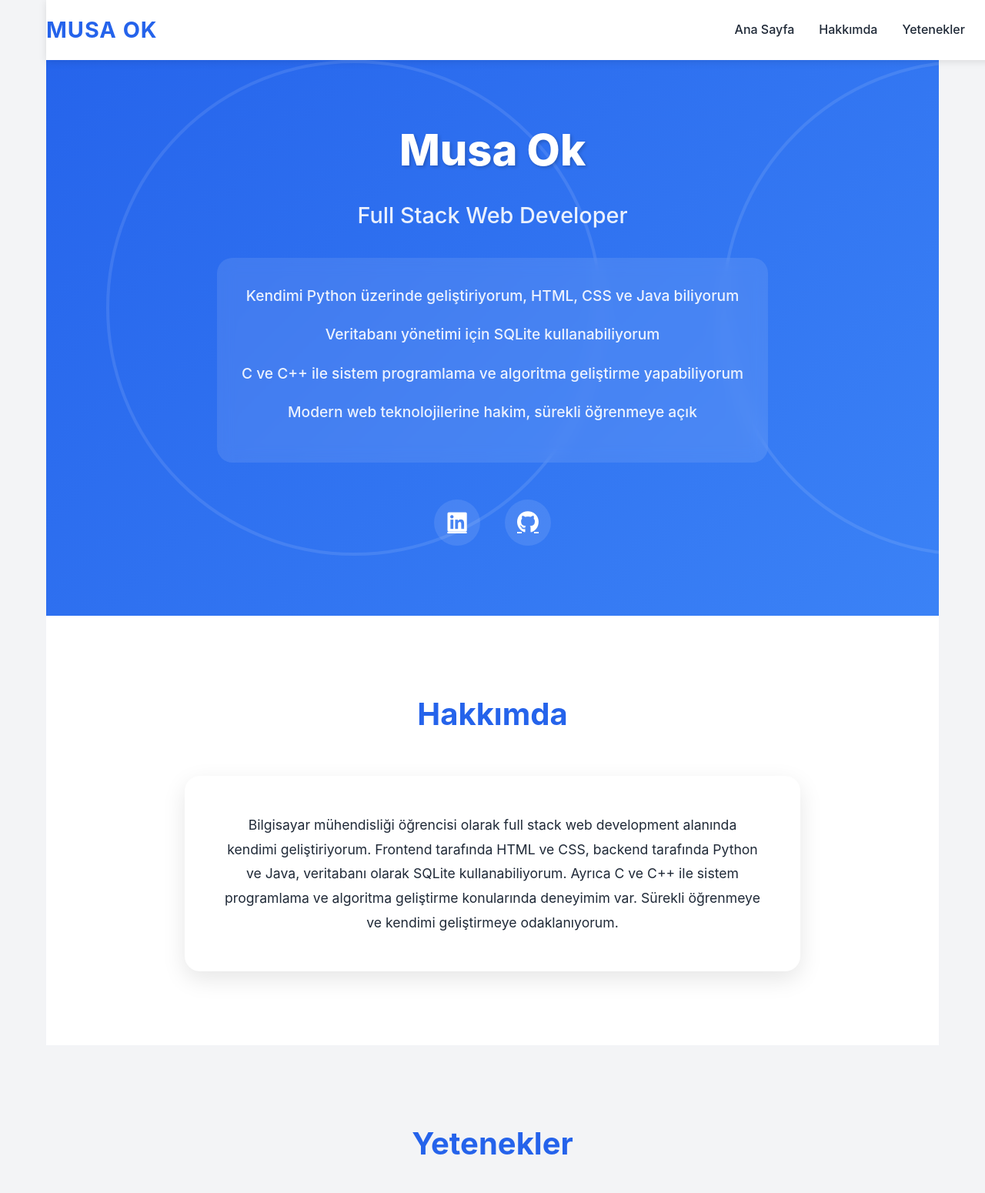
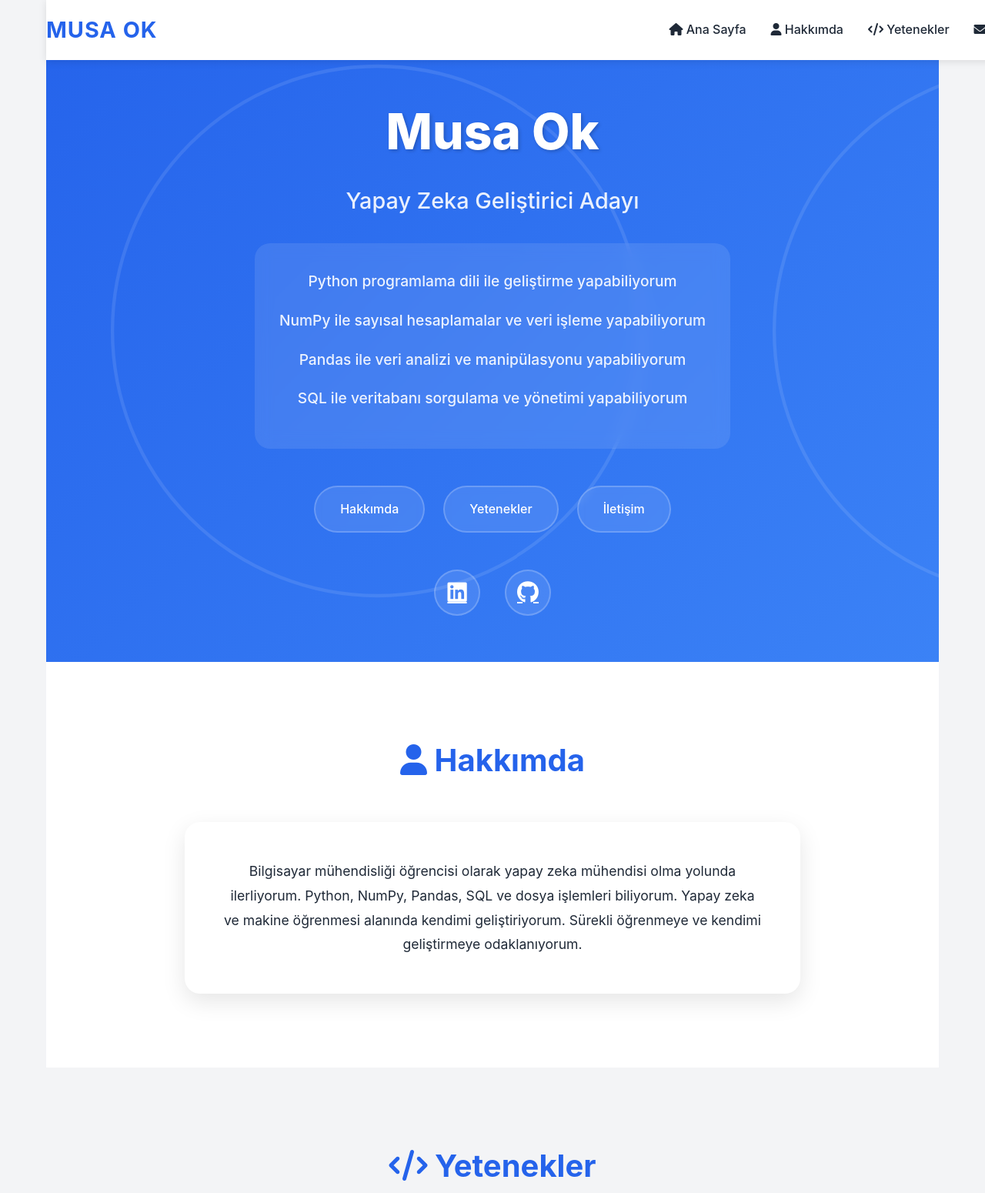
Before and after one commit to musa-arrow/mySite, a plain HTML site: page index.html in a window 1280 px wide. Shown: the top 1550 px of the page at 77% size. Drawn offline with Linux system fonts and the light colour scheme.

Commit message:
Add files via upload

```diff
--- a/index.html
+++ b/index.html
@@ -3,7 +3,7 @@
 <head>
     <meta charset="UTF-8">
     <meta name="viewport" content="width=device-width, initial-scale=1.0">
-    <title>Musa Ok - Python Developer Adayı</title>
+    <title>Yeni Proje</title>
     <link rel="stylesheet" href="https://cdnjs.cloudflare.com/ajax/libs/font-awesome/6.0.0/css/all.min.css">
     <link rel="stylesheet" href="style.css">
 </head>
@@ -13,10 +13,10 @@
             <nav>
                 <div class="logo">Musa Ok</div>
                 <ul class="nav-links">
-                    <li><a href="#home">Ana Sayfa</a></li>
-                    <li><a href="#about">Hakkımda</a></li>
-                    <li><a href="#skills">Yetenekler</a></li>
-                    <li><a href="#contact">İletişim</a></li>
+                    <li><a href="#home"><i class="fas fa-home"></i> Ana Sayfa</a></li>
+                    <li><a href="#about"><i class="fas fa-user"></i> Hakkımda</a></li>
+                    <li><a href="#skills"><i class="fas fa-code"></i> Yetenekler</a></li>
+                    <li><a href="#contact"><i class="fas fa-envelope"></i> İletişim</a></li>
                 </ul>
             </nav>
         </header>
@@ -24,12 +24,17 @@
         <section id="home" class="hero">
             <div class="hero-content">
                 <h1 id="name">Musa Ok</h1>
-                <p id="title">Python Developer Adayı</p>
+                <p id="title">Yapay Zeka Geliştirici Adayı</p>
                 <div class="hero-description">
-                    <p>Kendimi Python üzerinde geliştiriyorum, HTML, CSS ve Java biliyorum</p>
-                    <p>Veritabanı yönetimi için SQLite kullanabiliyorum</p>
-                    <p>C ve C++ ile sistem programlama ve algoritma geliştirme yapabiliyorum</p>
-                    <p>Modern web teknolojilerine hakim, sürekli öğrenmeye açık</p>
+                    <p>Python programlama dili ile geliştirme yapabiliyorum</p>
+                    <p>NumPy ile sayısal hesaplamalar ve veri işleme yapabiliyorum</p>
+                    <p>Pandas ile veri analizi ve manipülasyonu yapabiliyorum</p>
+                    <p>SQL ile veritabanı sorgulama ve yönetimi yapabiliyorum</p>
+                </div>
+                <div class="hero-buttons">
+                    <a href="#about" class="modern-button">Hakkımda</a>
+                    <a href="#skills" class="modern-button">Yetenekler</a>
+                    <a href="#contact" class="modern-button">İletişim</a>
                 </div>
                 <div class="social-links">
                     <a href="https://www.linkedin.com/in/musa-ok-416671351" target="_blank" class="social-icon"><i class="fab fa-linkedin"></i></a>
@@ -39,62 +44,65 @@
         </section>
 
         <section id="about" class="about">
-            <h2>Hakkımda</h2>
+            <h2><i class="fas fa-user"></i> Hakkımda</h2>
             <div class="about-content">
                 <div class="about-text">
-                    <p id="about-text">Bilgisayar mühendisliği öğrencisi olarak full stack developer olma yolunda ilerliyorum. Frontend tarafında HTML ve CSS, backend tarafında Python ve Java, veritabanı olarak SQLite kullanabiliyorum. Ayrıca C ve C++ ile sistem programlama ve algoritma geliştirme konularında deneyimim var. Sürekli öğrenmeye ve kendimi geliştirmeye odaklanıyorum.</p>
+                    <p id="about-text"></p>
                 </div>
             </div>
         </section>
 
         <section id="skills" class="skills">
-            <h2>Yetenekler</h2>
+            <h2><i class="fas fa-code"></i> Yetenekler</h2>
             <div class="skills-container" id="skills-container">
-                <!-- Yetenekler JavaScript ile eklenecek -->
             </div>
         </section>
 
         <section id="contact" class="contact">
-            <h2>İletişim</h2>
+            <h2><i class="fas fa-envelope"></i> İletişim</h2>
             <div class="contact-info">
                 <p><i class="fas fa-envelope"></i> <span id="email">musaok425@gmail.com</span></p>
                 <p><i class="fas fa-phone"></i> <span id="phone">05454117205</span></p>
             </div>
+            <div class="social-links">
+                <a href="https://www.linkedin.com/in/musa-ok-416671351" target="_blank" class="social-icon"><i class="fab fa-linkedin"></i></a>
+                <a href="https://github.com/TheLastKnightofCode" target="_blank" class="social-icon"><i class="fab fa-github"></i></a>
+            </div>
         </section>
 
         <footer>
-            <p>&copy; 2024 Musa Ok. Tüm hakları saklıdır.</p>
+            <p></p>
         </footer>
     </div>
 
     <div class="edit-form" id="edit-form">
-        <h2>Profil Bilgilerini Düzenle</h2>
+        <h2></h2>
         <form id="profile-form">
             <div class="form-group">
-                <label for="input-name">İsim Soyisim:</label>
+                <label for="input-name"></label>
                 <input type="text" id="input-name" required>
             </div>
             <div class="form-group">
-                <label for="input-title">Meslek/Unvan:</label>
+                <label for="input-title"></label>
                 <input type="text" id="input-title" required>
             </div>
             <div class="form-group">
-                <label for="input-about">Hakkımda:</label>
+                <label for="input-about"></label>
                 <textarea id="input-about" required></textarea>
             </div>
             <div class="form-group">
-                <label for="input-email">E-posta:</label>
+                <label for="input-email"></label>
                 <input type="email" id="input-email" required>
             </div>
             <div class="form-group">
-                <label for="input-phone">Telefon:</label>
+                <label for="input-phone"></label>
                 <input type="tel" id="input-phone" required>
             </div>
             <div class="form-group">
-                <label for="input-skills">Yetenekler (virgülle ayırın):</label>
+                <label for="input-skills"></label>
                 <input type="text" id="input-skills" required>
             </div>
-            <button type="submit">Kaydet</button>
+            <button type="submit"></button>
         </form>
     </div>
 
--- a/script.js
+++ b/script.js
@@ -6,11 +6,11 @@ document.addEventListener('DOMContentLoaded', () => {
     // Default profile data
     const defaultProfileData = {
         name: "Musa Ok",
-        title: "Full Stack Web Developer",
-        about: "Bilgisayar mühendisliği öğrencisi olarak full stack web development alanında kendimi geliştiriyorum. Frontend tarafında HTML ve CSS, backend tarafında Python ve Java, veritabanı olarak SQLite kullanabiliyorum. Ayrıca C ve C++ ile sistem programlama ve algoritma geliştirme konularında deneyimim var. Sürekli öğrenmeye ve kendimi geliştirmeye odaklanıyorum.",
+        title: "Yapay Zeka Geliştirici Adayı",
+        about: "Bilgisayar mühendisliği öğrencisi olarak yapay zeka mühendisi olma yolunda ilerliyorum. Python, NumPy, Pandas, SQL ve dosya işlemleri biliyorum. Yapay zeka ve makine öğrenmesi alanında kendimi geliştiriyorum. Sürekli öğrenmeye ve kendimi geliştirmeye odaklanıyorum.",
         email: "musaok425@gmail.com",
         phone: "05454117205",
-        skills: ["Python", "Java", "HTML", "CSS", "C", "C++", "SQLite", "Dosya İşlemleri", "Cursor AI Kullanımı"]
+        skills: ["Python", "NumPy", "Pandas", "HTML", "CSS", "Cursor AI", "Java", "C", "C++", "Dosya İşlemleri", "SQL"]
     };
 
     // Set default values in form
@@ -99,4 +99,31 @@ document.addEventListener('DOMContentLoaded', () => {
             });
         });
     });
+
+    // Add animation on scroll
+    const animateOnScroll = () => {
+        const elements = document.querySelectorAll('.about-content, .skills-container, .contact-info');
+        elements.forEach(element => {
+            const elementTop = element.getBoundingClientRect().top;
+            const elementBottom = element.getBoundingClientRect().bottom;
+            const isVisible = (elementTop < window.innerHeight) && (elementBottom >= 0);
+
+            if (isVisible) {
+                element.style.opacity = '1';
+                element.style.transform = 'translateY(0)';
+            }
+        });
+    };
+
+    // Initial animation setup
+    document.querySelectorAll('.about-content, .skills-container, .contact-info').forEach(element => {
+        element.style.opacity = '0';
+        element.style.transform = 'translateY(20px)';
+        element.style.transition = 'opacity 0.5s ease, transform 0.5s ease';
+    });
+
+    // Add scroll event listener
+    window.addEventListener('scroll', animateOnScroll);
+    // Initial check
+    animateOnScroll();
 });
--- a/style.css
+++ b/style.css
@@ -2,17 +2,6 @@
     margin: 0;
     padding: 0;
     box-sizing: border-box;
-}
-
-:root {
-    --primary-color: #2563eb;
-    --secondary-color: #3b82f6;
-    --accent-color: #60a5fa;
-    --text-color: #1f2937;
-    --light-bg: #f3f4f6;
-    --dark-bg: #1e293b;
-    --white: #ffffff;
-    --gradient: linear-gradient(135deg, var(--primary-color), var(--secondary-color));
 }
 
 body {
@@ -26,6 +15,17 @@ body {
     max-width: 1200px;
     margin: 0 auto;
     padding: 0 20px;
+}
+
+:root {
+    --primary-color: #2563eb;
+    --secondary-color: #3b82f6;
+    --accent-color: #60a5fa;
+    --text-color: #1f2937;
+    --light-bg: #f3f4f6;
+    --dark-bg: #1e293b;
+    --white: #ffffff;
+    --gradient: linear-gradient(135deg, var(--primary-color), var(--secondary-color));
 }
 
 /* Header Styles */
@@ -119,10 +119,11 @@ nav {
 }
 
 .hero-content h1 {
-    font-size: 3.5rem;
+    font-size: 4rem;
     margin-bottom: 1rem;
     font-weight: 800;
     text-shadow: 2px 2px 4px rgba(0, 0, 0, 0.2);
+    animation: fadeInDown 1s ease;
 }
 
 .hero-content p {
@@ -130,6 +131,7 @@ nav {
     margin-bottom: 2rem;
     font-weight: 500;
     opacity: 0.9;
+    animation: fadeInUp 1s ease;
 }
 
 .hero-description {
@@ -139,6 +141,7 @@ nav {
     padding: 2rem;
     border-radius: 20px;
     backdrop-filter: blur(10px);
+    animation: fadeIn 1.5s ease;
 }
 
 .hero-description p {
@@ -148,10 +151,71 @@ nav {
     line-height: 1.8;
 }
 
+.hero-buttons {
+    display: flex;
+    justify-content: center;
+    gap: 1.5rem;
+    margin-bottom: 3rem;
+    animation: fadeInUp 1.5s ease;
+}
+
+.modern-button {
+    display: inline-block;
+    padding: 1rem 2rem;
+    background: rgba(255, 255, 255, 0.1);
+    color: var(--white);
+    text-decoration: none;
+    border-radius: 50px;
+    font-weight: 500;
+    transition: all 0.3s ease;
+    border: 2px solid rgba(255, 255, 255, 0.2);
+    backdrop-filter: blur(5px);
+}
+
+.modern-button:hover {
+    background: rgba(255, 255, 255, 0.2);
+    transform: translateY(-3px);
+    box-shadow: 0 5px 15px rgba(0, 0, 0, 0.2);
+}
+
+/* Animations */
+@keyframes fadeInDown {
+    from {
+        opacity: 0;
+        transform: translateY(-20px);
+    }
+    to {
+        opacity: 1;
+        transform: translateY(0);
+    }
+}
+
+@keyframes fadeInUp {
+    from {
+        opacity: 0;
+        transform: translateY(20px);
+    }
+    to {
+        opacity: 1;
+        transform: translateY(0);
+    }
+}
+
+@keyframes fadeIn {
+    from {
+        opacity: 0;
+    }
+    to {
+        opacity: 1;
+    }
+}
+
+/* Update other styles to match */
 .social-links {
     display: flex;
     justify-content: center;
     gap: 2rem;
+    animation: fadeInUp 2s ease;
 }
 
 .social-icon {
@@ -166,6 +230,7 @@ nav {
     display: flex;
     align-items: center;
     justify-content: center;
+    border: 2px solid rgba(255, 255, 255, 0.2);
 }
 
 .social-icon:hover {
```
